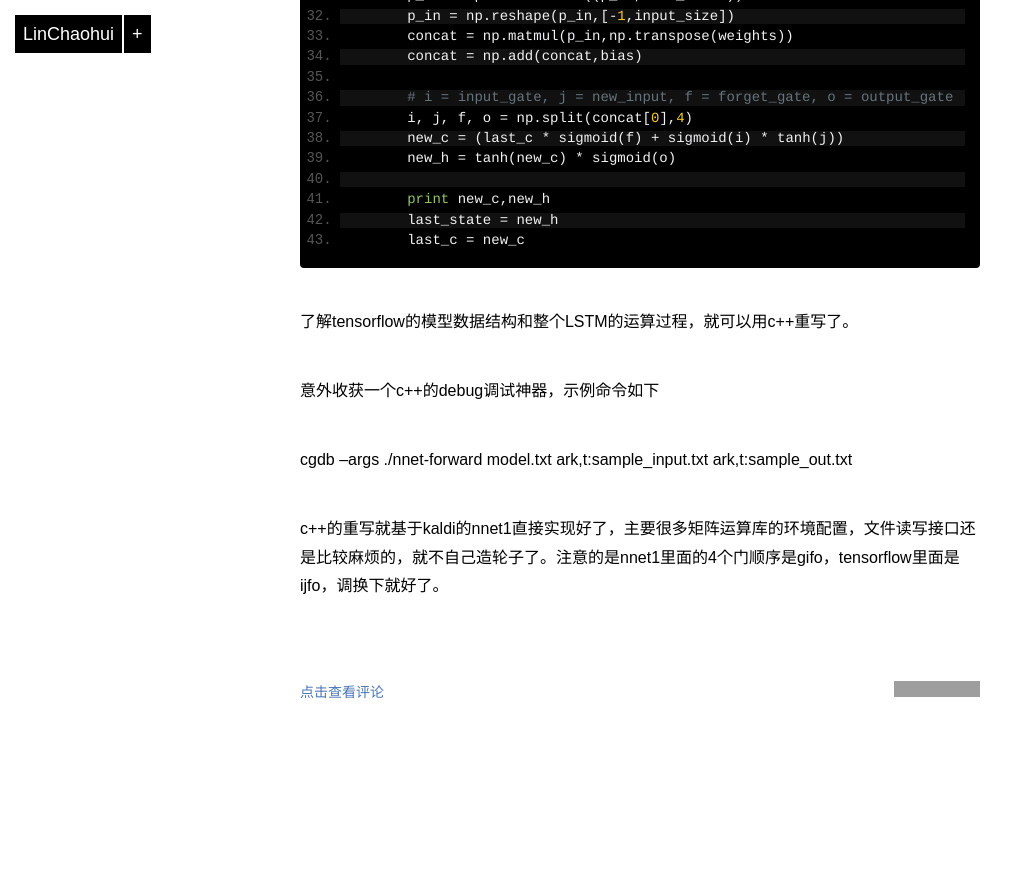
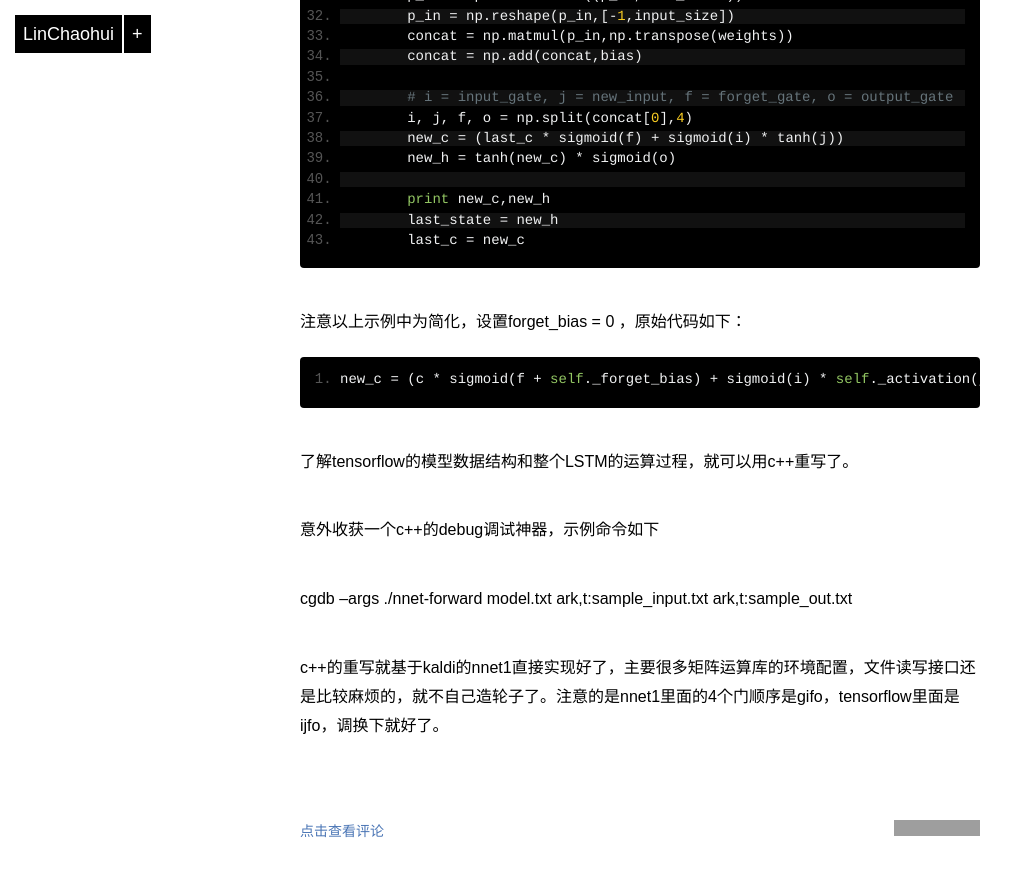
Before and after one commit to chaohui0/chaohui0.github.com, a Jekyll site: the page built from _posts/blog/2017-08-15-rnn-lstm.md, in a window 1280 px wide and 900 px high, scrolled down 2397 px. Shown: the top 877 px of the window, without its empty margins (0-1028 px from the left). Built offline with Jekyll 4.4.1, drawn with Linux system fonts in a browser that asks for light colours; before the commit the page ends 3158 px from its top, so only the background shows below that; grey boxes are pictures that could not be loaded.

Commit message:
Update 2017-08-15-rnn-lstm.md

```diff
--- a/_posts/blog/2017-08-15-rnn-lstm.md
+++ b/_posts/blog/2017-08-15-rnn-lstm.md
@@ -86,6 +86,10 @@ BasicLSTMCell的源码在python2.7/site-packages/tensorflow/contrib/rnn/python/o
 		last_c = new_c
 
 
+注意以上示例中为简化，设置forget_bias = 0 ，原始代码如下：
+
+	new_c = (c * sigmoid(f + self._forget_bias) + sigmoid(i) * self._activation(j))
+
 了解tensorflow的模型数据结构和整个LSTM的运算过程，就可以用c++重写了。
 
 意外收获一个c++的debug调试神器，示例命令如下
```
